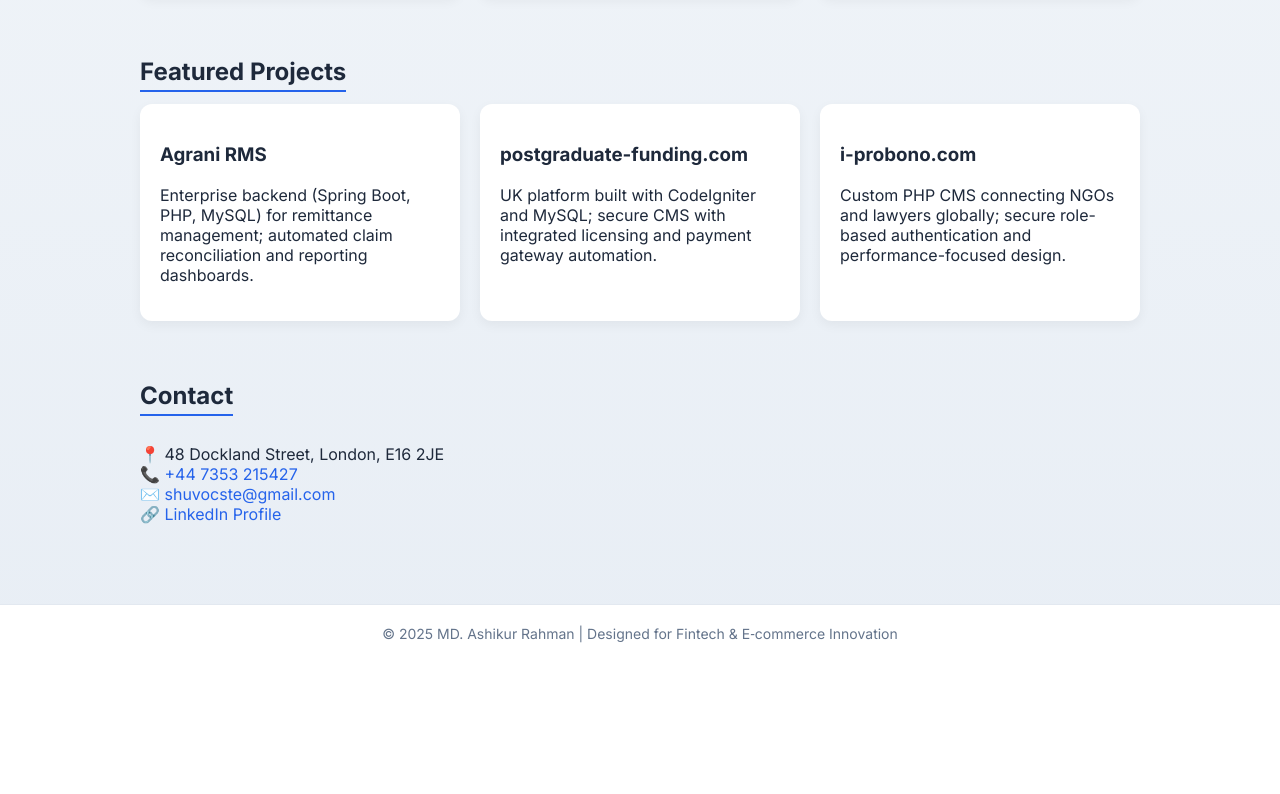
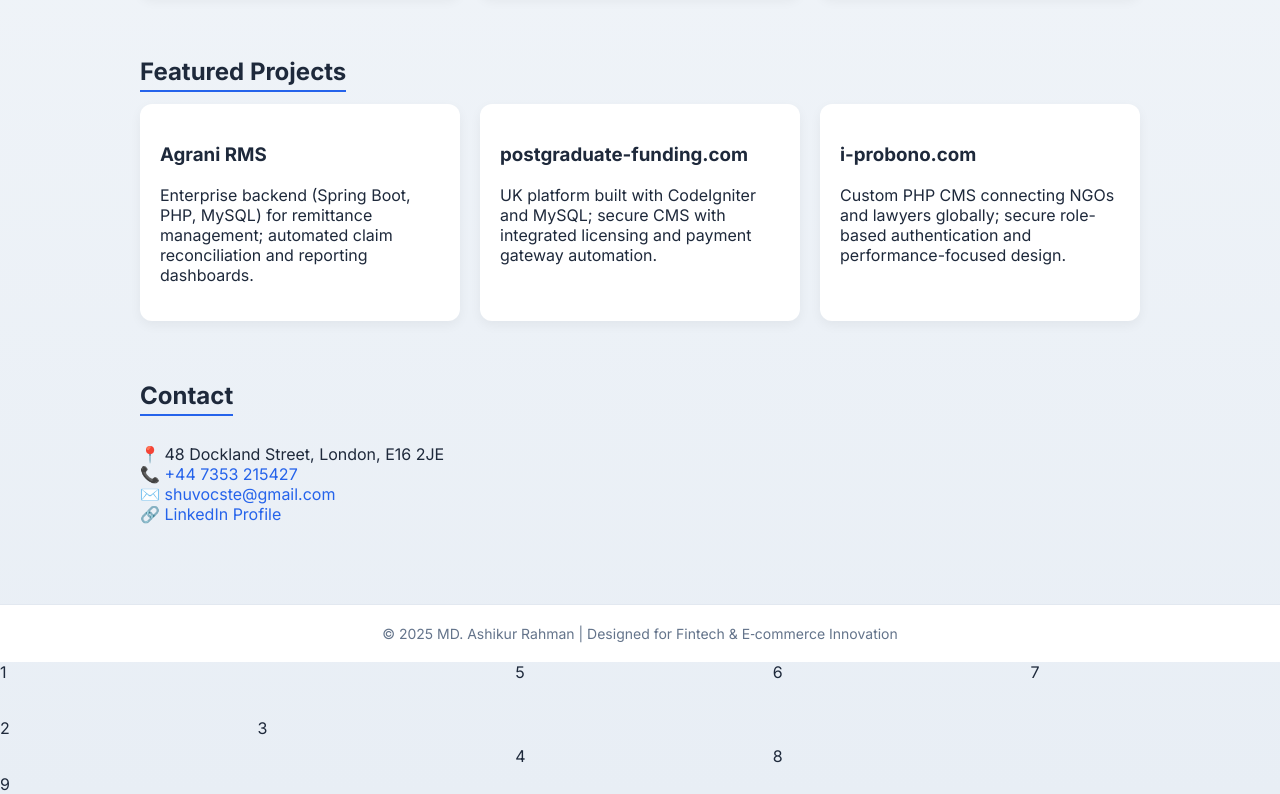
Before and after one commit to ashikur-rahman/ashik, a plain HTML site: page index.html in a window 1280 px wide. Shown: the part 1112-1906 px from the top of the page. Before the commit the page ends 1774 px from the top, so only its background shows below. Drawn offline with Linux system fonts and the light colour scheme.

Commit message:
Trying GIT

```diff
--- a/index.html
+++ b/index.html
@@ -115,8 +115,84 @@
   🔗 <a href="https://www.linkedin.com/in/ashikurrahmanshuvo/" target="_blank">LinkedIn Profile</a></p>
 </section>
 
-  </main>  <footer>
+  </main>
+  <footer>
     © 2025 MD. Ashikur Rahman | Designed for Fintech & E‑commerce Innovation
   </footer>
+
+
+<div class="parent">
+    <div class="div1">1</div>
+    <div class="div2">2</div>
+    <div class="div3">3</div>
+    <div class="div4">4</div>
+    <div class="div5">5</div>
+    <div class="div6">6</div>
+    <div class="div7">7</div>
+    <div class="div8">8</div>
+    <div class="div9">9</div>
+</div>
+
+<style>
+
+.parent {
+    display: grid;
+    grid-template-columns: repeat(5, 1fr);
+    grid-template-rows: repeat(5, 1fr);
+    gap: 8px;
+}
+
+.div1 {
+    grid-column: span 2 / span 2;
+    grid-row: span 2 / span 2;
+}
+
+.div2 {
+    grid-row: span 2 / span 2;
+    grid-column-start: 1;
+    grid-row-start: 3;
+}
+
+.div3 {
+    grid-row: span 2 / span 2;
+    grid-column-start: 2;
+    grid-row-start: 3;
+}
+
+.div4 {
+    grid-column-start: 3;
+    grid-row-start: 4;
+}
+
+.div5 {
+    grid-row: span 3 / span 3;
+    grid-column-start: 3;
+    grid-row-start: 1;
+}
+
+.div6 {
+    grid-row: span 3 / span 3;
+    grid-column-start: 4;
+    grid-row-start: 1;
+}
+
+.div7 {
+    grid-row: span 3 / span 3;
+    grid-column-start: 5;
+    grid-row-start: 1;
+}
+
+.div8 {
+    grid-column: span 2 / span 2;
+    grid-column-start: 4;
+    grid-row-start: 4;
+}
+
+.div9 {
+    grid-column: span 5 / span 5;
+    grid-row-start: 5;
+}
+
+</style>
 </body>
 </html>
```
